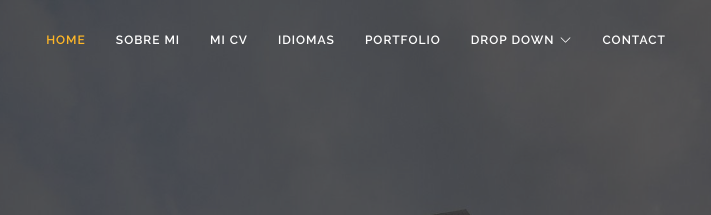
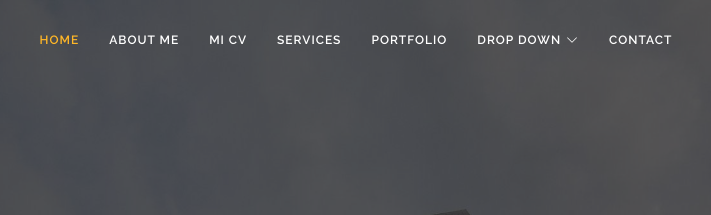
Before and after one commit to GuillermoV913/Guillermo_CV, a plain HTML site: page index.html in a window 1280 px wide. Shown: the top 215 px of the page, 284-995 px from the left. Drawn offline with nearby package versions, Linux system fonts and the light colour scheme.

Commit message:
Update index.html

```diff
--- a/index.html
+++ b/index.html
@@ -43,9 +43,9 @@
     <nav id="navbar" class="navbar">
       <ul>
         <li><a class="nav-link scrollto active" href="#hero">Home</a></li>
-        <li><a class="nav-link scrollto" href="#Sobre mi">Sobre mi</a></li>
+        <li><a class="nav-link scrollto" href="#About Me">About Me</a></li>
         <li><a class="nav-link scrollto" href="#resume">Mi CV</a></li>
-       <li><a class="nav-link scrollto" href="#Idiomas">Idiomas</a></li>
+       <li><a class="nav-link scrollto" href="#Services">Services</a></li>
         <li><a class="nav-link scrollto " href="#portfolio">Portfolio</a></li>
         <li class="dropdown"><a href="#"><span>Drop Down</span> <i class="bi bi-chevron-down"></i></a>
           <ul>
@@ -76,19 +76,19 @@
     <div class="hero-container">
       <h1>Guillermo Vásquez</h1>
       <h2>Estudiante del 10° Ciclo perteneciente al tercio superior de la carrera de Gestión y Alta Dirección</h2>
-      <a href="#Sobre mi" class="btn-scroll scrollto" title="Scroll Down"><i class="bx bx-chevron-down"></i></a>
+      <a href="#About Me" class="btn-scroll scrollto" title="Scroll Down"><i class="bx bx-chevron-down"></i></a>
     </div>
   </section><!-- End Hero -->
 
   <main id="main">
 
-    <!-- ======= Sobre mi Me Section ======= -->
-    <section id="Sobre mi" class="Sobre mi">
+    <!-- ======= About Me Me Section ======= -->
+    <section id="About Me" class="About Me">
       <div class="container">
 
         <div class="section-title">
-          <span>Sobre Mi</span>
-          <h2>Sobre MI</h2>
+          <span>About Me</span>
+          <h2>About Me</h2>
           <p>Estudiante destacado de Gestión en la PUCP, cuyos valores y habilidades están dirigidos a superar nuevos desafíos. Poseo experiencia financiera como "Finance Manager" en AIESEC. Tengo interés en desarrollarme dentro del área financiera en temas de inversiones, riesgos y planeamiento.</p>
          </div>
 
@@ -115,7 +115,7 @@
               </div>
             </div><!-- End .content-->
       </div>
-    </section><!-- End Sobre mi Me Section -->
+    </section><!-- End About Me Me Section -->
 
     <!-- ======= My Resume Section ======= -->
     <section id="resume" class="resume">
@@ -192,13 +192,13 @@
       </div>
     </section><!-- End My Resume Section -->
 
-    <!-- ======= My Idiomas Section ======= -->
-    <section id="Idiomas" class="Idiomas">
+    <!-- ======= My Services Section ======= -->
+    <section id="Services" class="Services">
       <div class="container">
 
         <div class="section-title">
-          <span>Idiomas</span>
-          <h2>Idiomas</h2>
+          <span>Services</span>
+          <h2>Services</h2>
           <p>Nivel escrito, oral y de escucha</p>
         </div>
 
@@ -222,7 +222,7 @@
         </div>
 
       </div>
-    </section><!-- End My Idiomas Section -->
+    </section><!-- End My Services Section -->
 
   <!-- ======= Footer ======= -->
   <footer id="footer">
```
